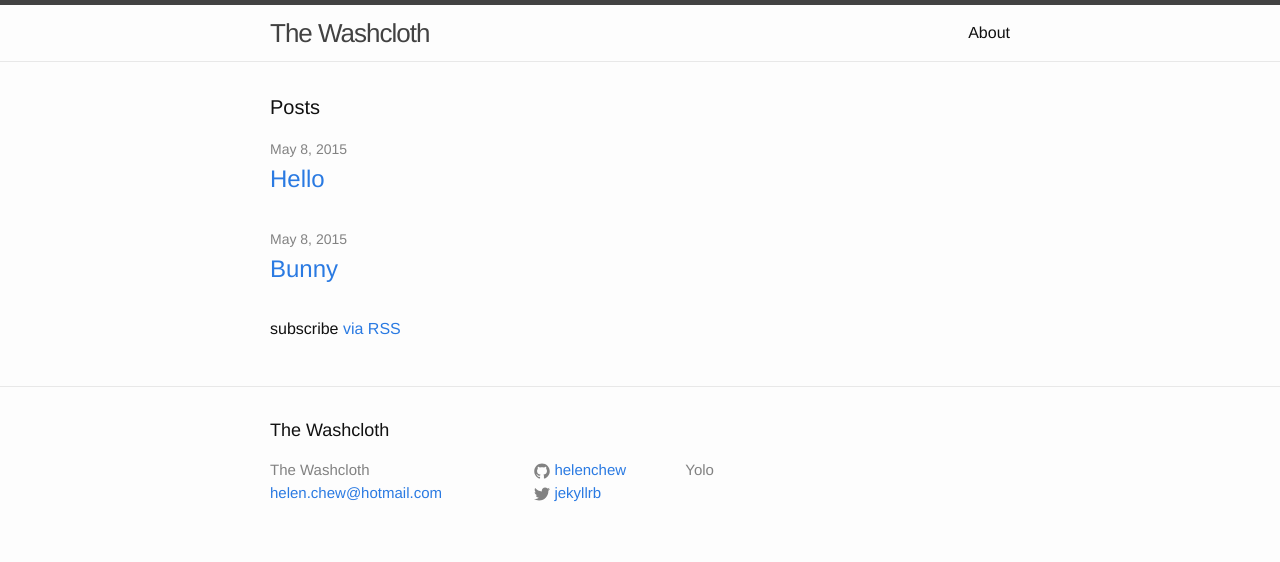
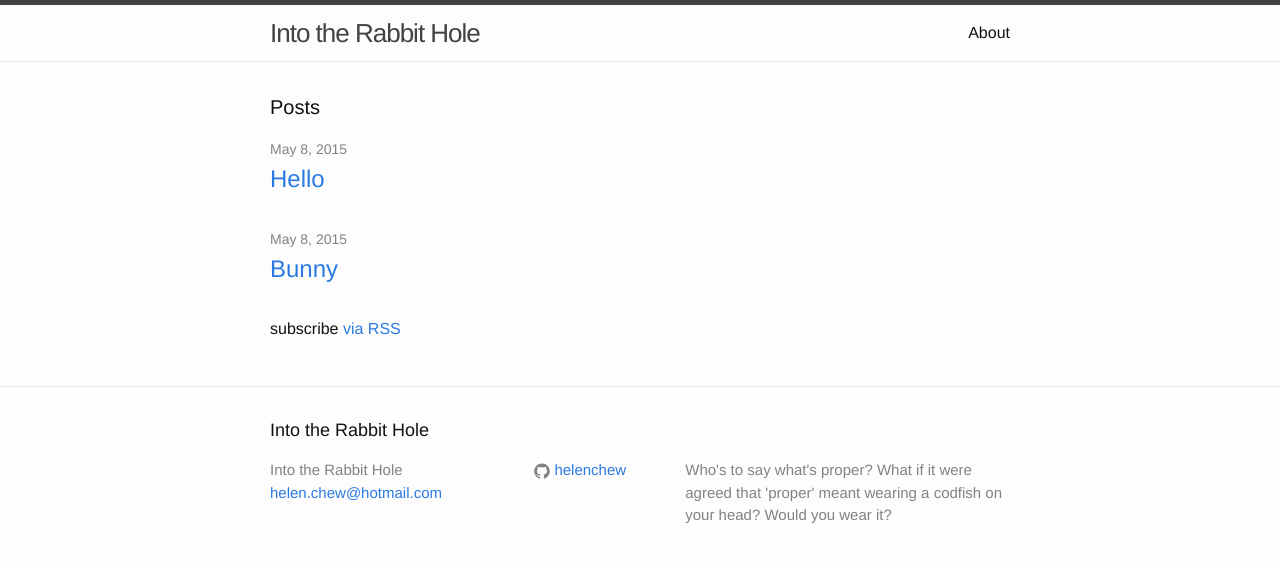
Before and after one commit to helenchew/helenchew.github.io, a Jekyll site: the page built from index.html, in a window 1280 px wide. Shown: the top 562 px of the page. Built offline with Jekyll 4.4.1, drawn with Linux system fonts in a browser that asks for light colours.

Commit message:
First Big Details Update

```diff
--- a/_config.yml
+++ b/_config.yml
@@ -1,10 +1,10 @@
 # Site settings
-title: The Washcloth
+title: Into the Rabbit Hole
 email: helen.chew@hotmail.com
-description: Yolo
+description: "Who's to say what's proper? What if it were agreed that 'proper' meant wearing a codfish on your head? Would you wear it?"
 baseurl: "" # the subpath of your site, e.g. /blog/
 url: "http://helenchew.com" # the base hostname & protocol for your site
-twitter_username: jekyllrb
+twitter_username:
 github_username:  helenchew
 
 # Build settings
```
